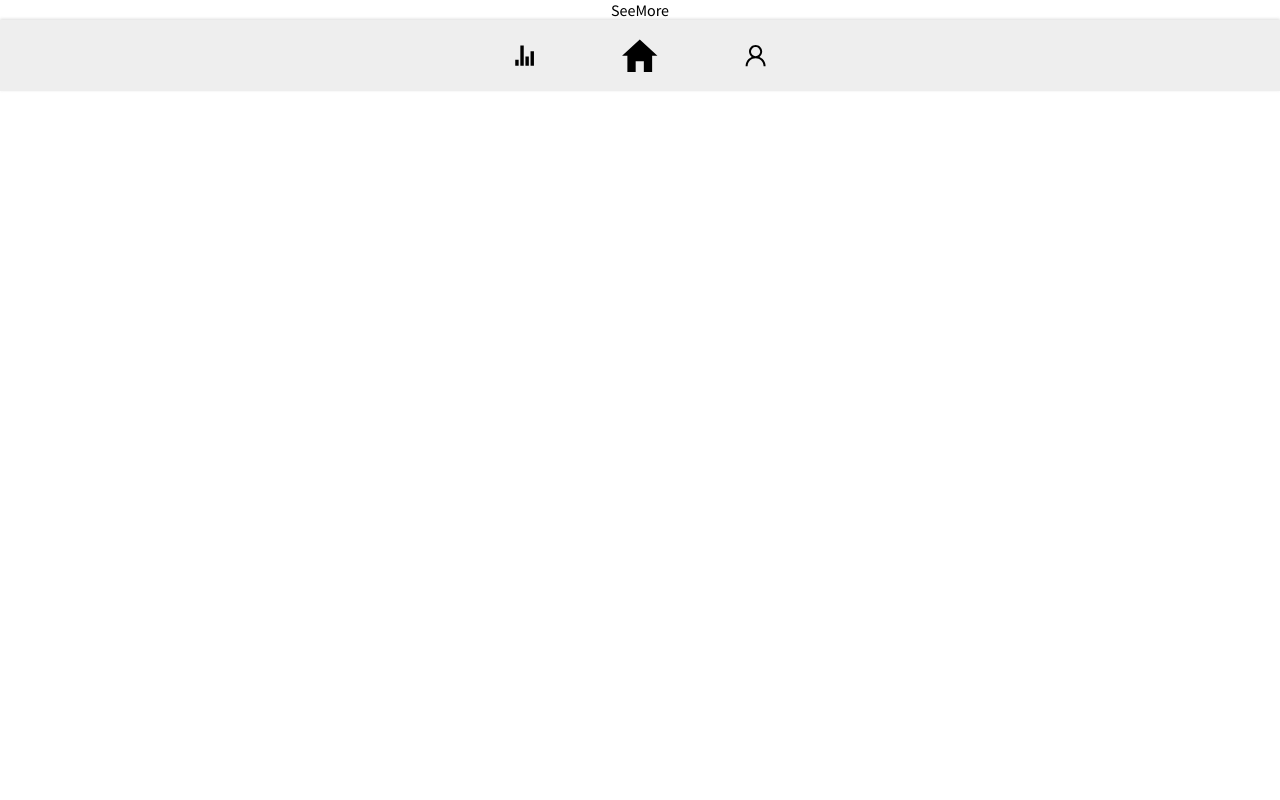
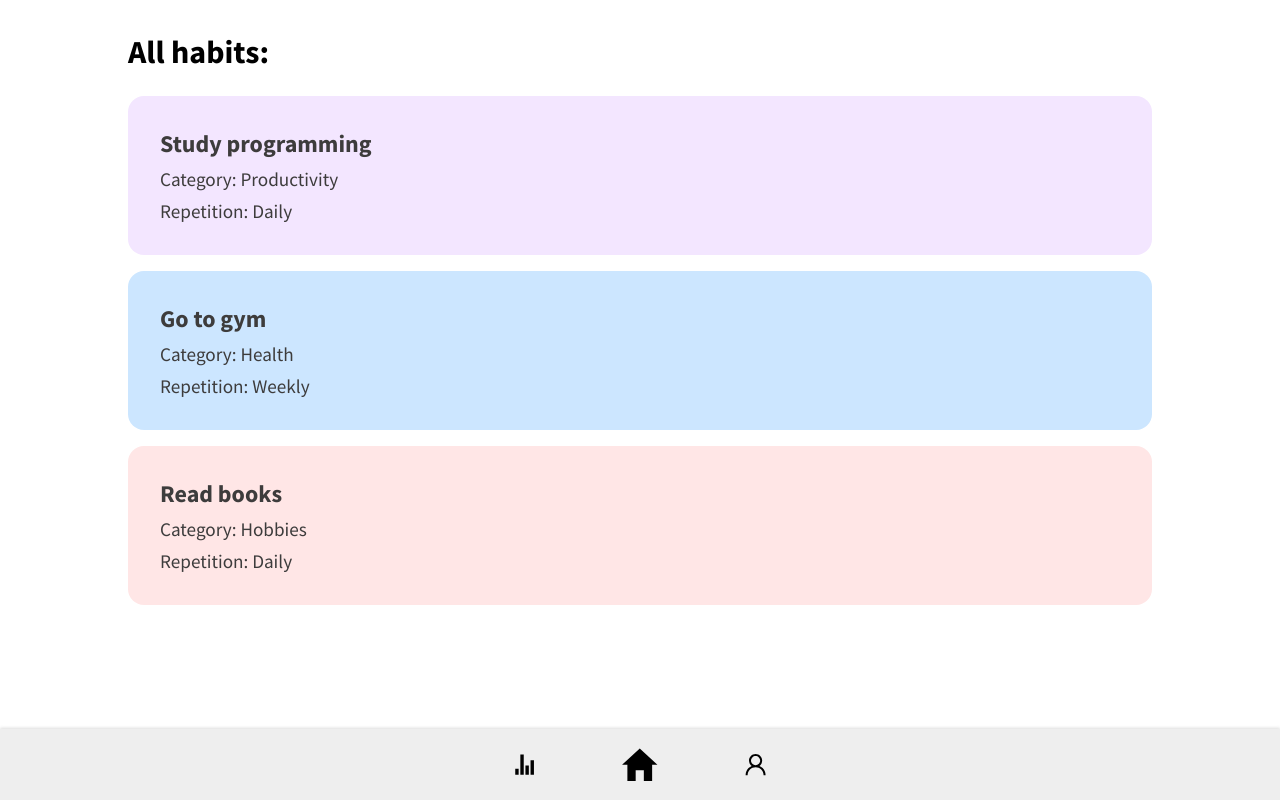
Before and after one commit to iwarra/habit-tracker, a React (Vite) app in the folder client/: page /more in a window 1280 px wide. Built offline with nearby package versions, Linux system fonts and the light colour scheme.

Commit message:
seeMore page draft

```diff
--- a/client/src/App.jsx
+++ b/client/src/App.jsx
@@ -10,7 +10,7 @@ import RootLayout from "./layouts/RootLayout"
 import NotFound from "./compontents/NotFound"
 import { StatsProvider } from "./context/StatsContext"
 import { HabitProvider } from "./context/HabitContext"
-import SeeMore from "./views/SeeMore"
+import SeeMore from "./views/addNew/SeeMore"
 
 /* <Route path='profile' element={<Profile />} */
 
--- a/client/src/views/SeeMore.jsx
+++ /dev/null
@@ -1,9 +0,0 @@
-import React from "react"
-
-const SeeMore = () => {
-  return (
-  <div>SeeMore</div>
-  )
-}
-
-export default SeeMore
--- /dev/null
+++ b/client/src/views/addNew/SeeMore.jsx
@@ -0,0 +1,27 @@
+import React from "react"
+import style from "./seeMore.module.scss"
+import { getAllItems } from '../../utils/localStorage/getAllItems.js'
+
+const SeeMore = () => {
+  const name = /* username ?? */ 'Ivona'
+  const allHabits = getAllItems('habitList')
+
+  return (
+    <div className={style.more}>
+      {name === 'Guest' ? <p>Please log in to see more</p> : <h1>All habits:</h1>}
+      <ul className={style.list}>
+        {allHabits.map(item => {
+          return (
+            <li key={item.id} style={{ backgroundColor: item.color }} className={style.habit}>
+              <h2>{item.name}</h2>
+              <p>Category: {item.category}</p>
+              <p>Repetition: {item.repetition}</p>
+            </li>
+          )
+        })}
+      </ul>
+    </div>
+  )
+}
+
+export default SeeMore
--- /dev/null
+++ b/client/src/views/addNew/seeMore.module.scss
@@ -0,0 +1,28 @@
+.more {
+  display: flex;
+  flex-direction: column;
+  flex: 1;
+  max-width: 940px;
+  min-width: 80vw;
+  margin-top: 2rem;
+
+
+  h1 {
+    margin-bottom: 1.5rem;
+  }
+}
+
+.habit {
+  list-style: none;
+  padding: 2rem;
+  margin-bottom: 1rem;
+  border-radius: 1em;
+  color: var(--clr-font-main);
+  display: flex;
+  flex-direction: column;
+  gap: .5rem;
+
+  p {
+    font-size: larger;
+  }
+}
```
Also changed, not shown: client/src/views/addNew/seeMore.modul.scss (deleted), 1 other file (tests, documents, lock files or other folders).
